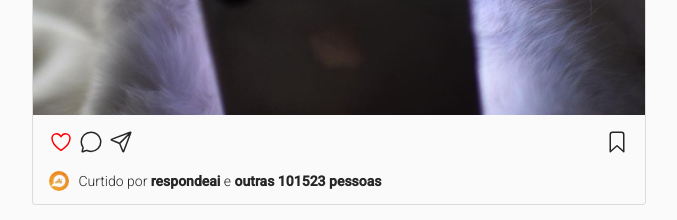
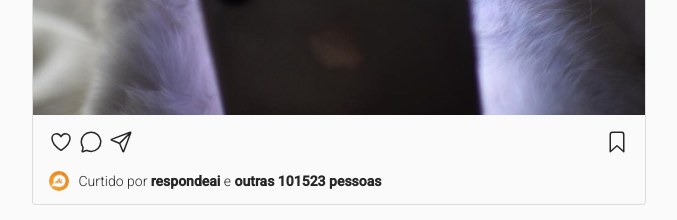
Before and after one commit to damondias/Instagram_React, a React (Create React App) app: page / in a window 1280 px wide. Shown: the part 780-1000 px from the top of the page, without its empty margins (141-818 px from the left). Built offline with nearby package versions, Linux system fonts and the light colour scheme.

Commit message:
fix: Red heart correct and likes correct in the click Photo

```diff
--- a/public/css/style.css
+++ b/public/css/style.css
@@ -196,9 +196,7 @@ body {
   color: grey;
 }
 
-.post .fundo .acoes ion-icon.vermelho {
-  color: red;
-}
+
 
 
 .post .fundo .curtidas {
@@ -307,6 +305,7 @@ body {
 
 ion-icon {
   visibility: visible;
+
 }
 
 .usuario ion-icon {
@@ -314,3 +313,7 @@ ion-icon {
   padding-top: 5px;
   color: black;
 }
+
+ion-icon.vermelho {
+  color: red;
+}
--- a/src/components/Post.js
+++ b/src/components/Post.js
@@ -26,7 +26,11 @@ function Post({
     }
 
     function clickPost(){
-      if (heart === "heart-outline") setHeart ("heart");
+      if (heart === "heart-outline") {
+        setHeart ("heart");
+        setLike (quantity+1);
+      }
+
     }
 
     return(
@@ -48,7 +52,7 @@ function Post({
           <div className="fundo">
             <div className="acoes">
               <div>
-                <ion-icon data-test="like-post" onClick={changeHeart} class={heart ? "vermelho" : "cinza"} name={heart} ></ion-icon>
+                <ion-icon data-test="like-post" onClick={changeHeart} class={heart == "heart"? "vermelho" : ""} name={heart} ></ion-icon>
                 <ion-icon name="chatbubble-outline"></ion-icon>
                 <ion-icon name="paper-plane-outline"></ion-icon>
               </div>
```
